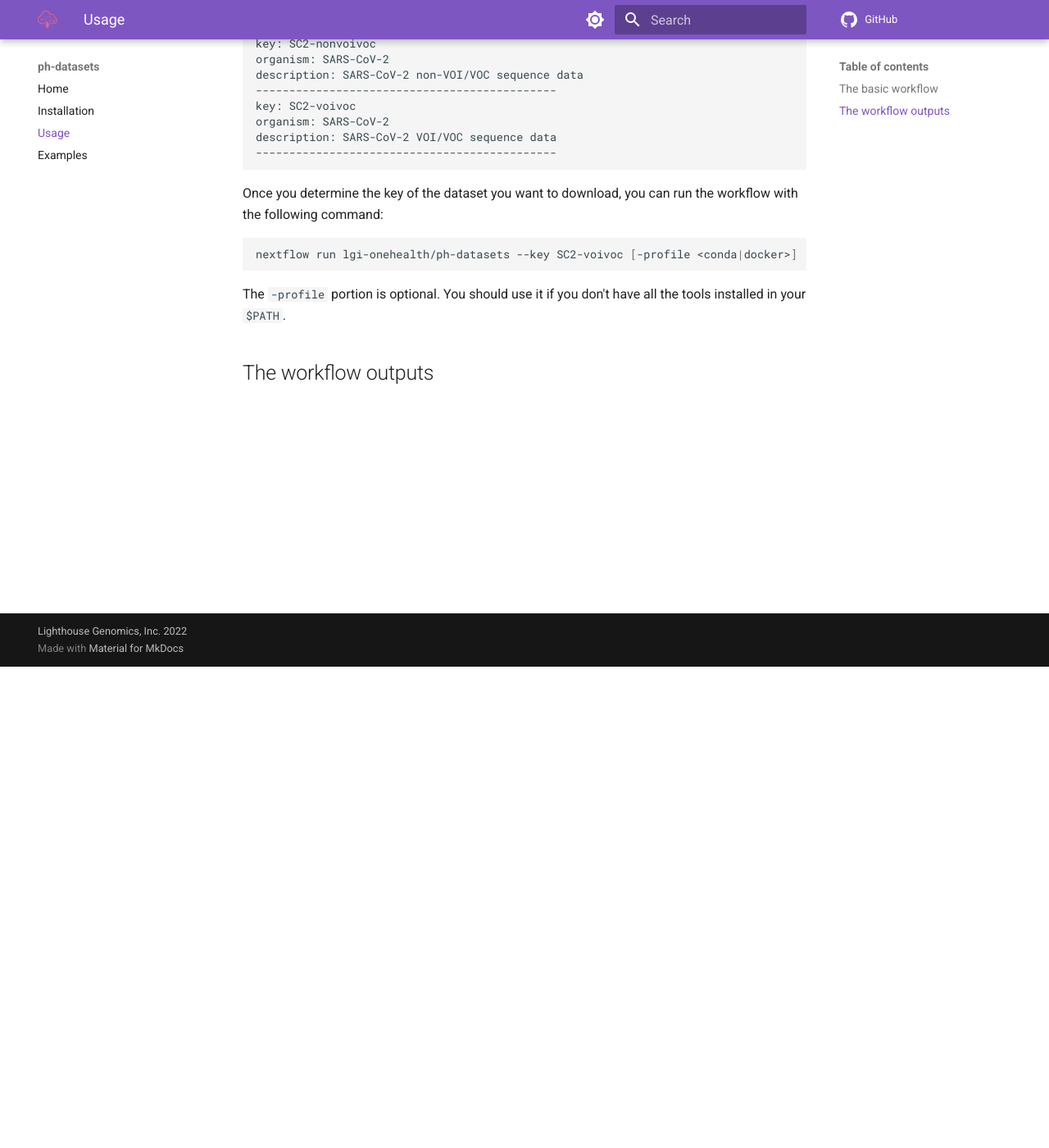
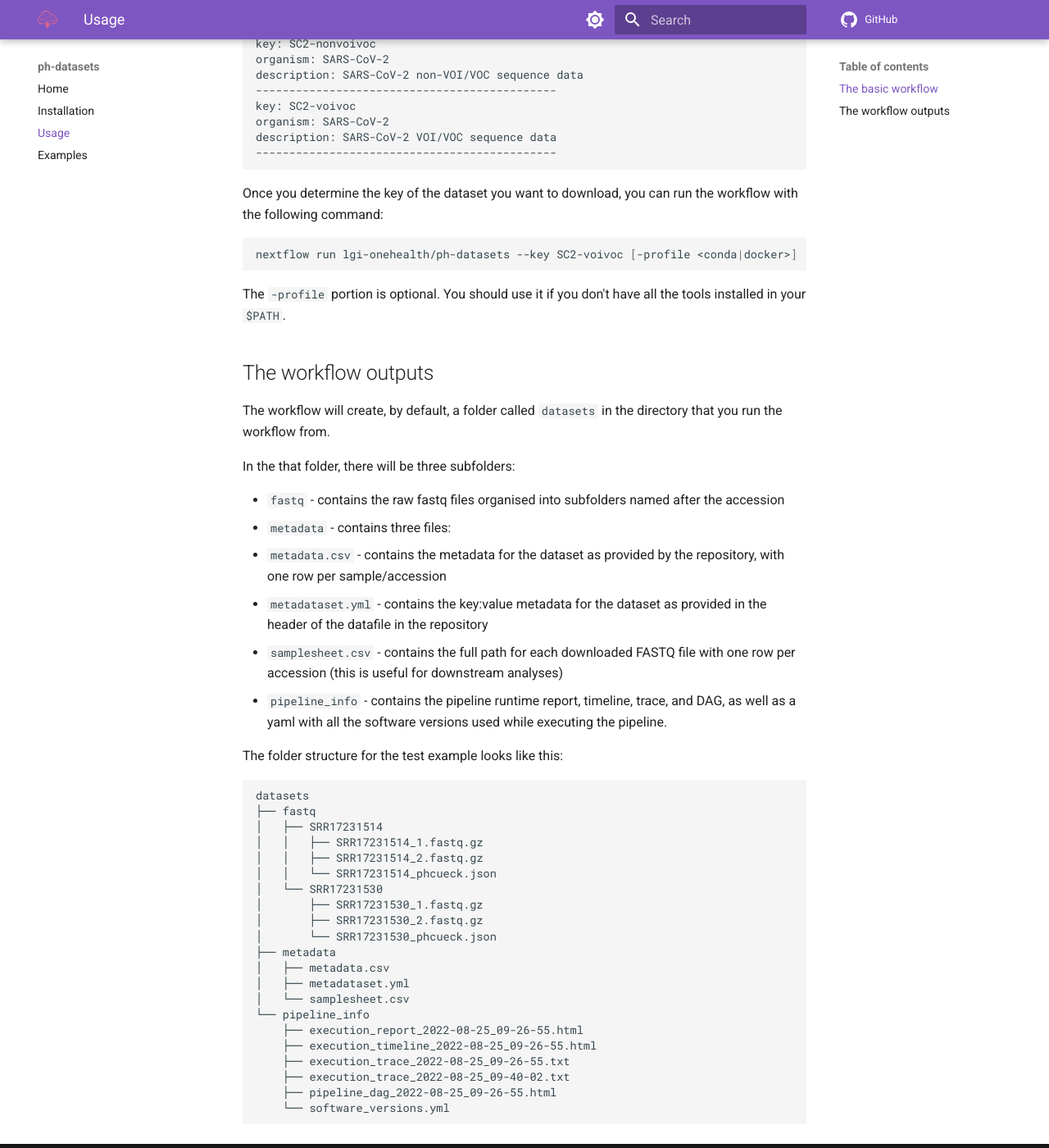
Before and after one commit to lgi-onehealth/ph-datasets, an MkDocs documentation site: the page built from docs/usage.md, in a window 1280 px wide and 1400 px high, scrolled down 587 px. Shown: the whole window at 82% size. Built offline with MkDocs 1.6.1 and Material for MkDocs 9.7.7, drawn with Linux system fonts in a browser that asks for light colours; comment, search, counter and statistics services are not loaded.

Commit message:
Add workflow output

````diff
--- a/docs/usage.md
+++ b/docs/usage.md
@@ -41,3 +41,40 @@ nextflow run lgi-onehealth/ph-datasets --key SC2-voivoc [-profile <conda|docker>
 The `-profile` portion is optional. You should use it if you don't have all the tools installed in your `$PATH`.
 
 ## The workflow outputs
+
+The workflow will create, by default, a folder called `datasets` in the directory that you run the workflow from.
+
+In the that folder, there will be three subfolders:
+
+* `fastq` - contains the raw fastq files organised into subfolders named after the accession
+* `metadata` - contains three files:
+  * `metadata.csv` - contains the metadata for the dataset as provided by the repository, with one row per sample/accession
+  * `metadataset.yml` - contains the key:value metadata for the dataset as provided in the header of the datafile in the repository
+  * `samplesheet.csv` - contains the full path for each downloaded FASTQ file with one row per accession (this is useful for downstream analyses)
+* `pipeline_info` - contains the pipeline runtime report, timeline, trace, and DAG, as well as a yaml with all the software versions used while executing the pipeline.
+
+The folder structure for the test example looks like this:
+
+```bash
+datasets
+├── fastq
+│   ├── SRR17231514
+│   │   ├── SRR17231514_1.fastq.gz
+│   │   ├── SRR17231514_2.fastq.gz
+│   │   └── SRR17231514_phcueck.json
+│   └── SRR17231530
+│       ├── SRR17231530_1.fastq.gz
+│       ├── SRR17231530_2.fastq.gz
+│       └── SRR17231530_phcueck.json
+├── metadata
+│   ├── metadata.csv
+│   ├── metadataset.yml
+│   └── samplesheet.csv
+└── pipeline_info
+    ├── execution_report_2022-08-25_09-26-55.html
+    ├── execution_timeline_2022-08-25_09-26-55.html
+    ├── execution_trace_2022-08-25_09-26-55.txt
+    ├── execution_trace_2022-08-25_09-40-02.txt
+    ├── pipeline_dag_2022-08-25_09-26-55.html
+    └── software_versions.yml
+```
````
